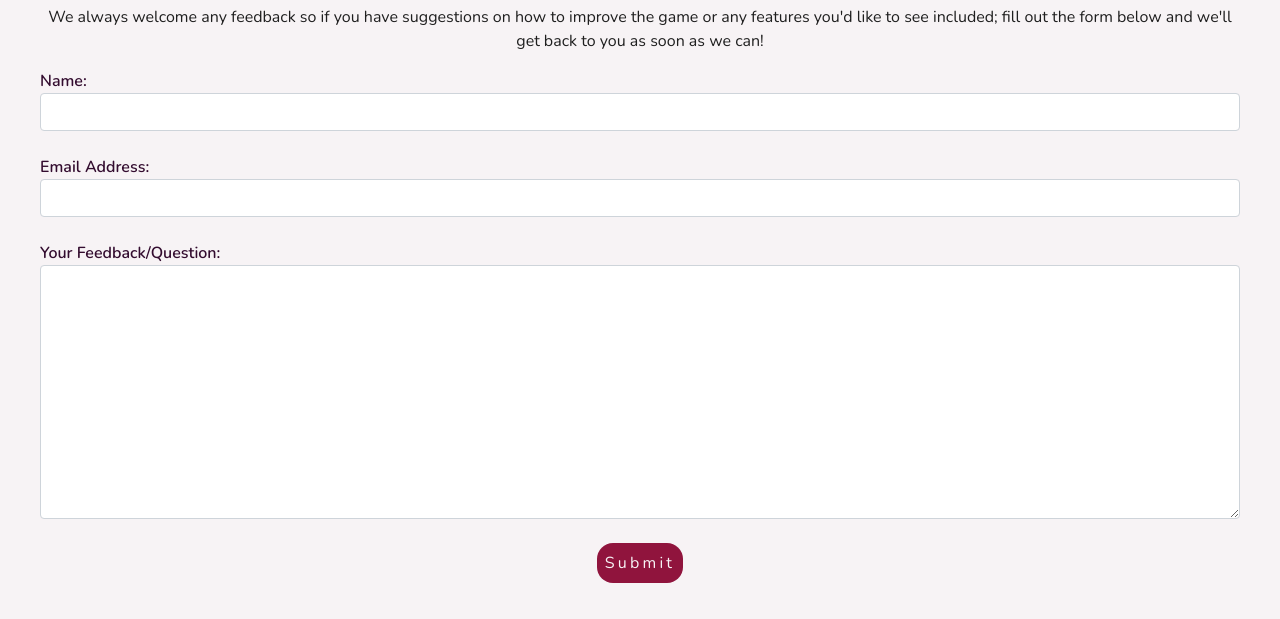
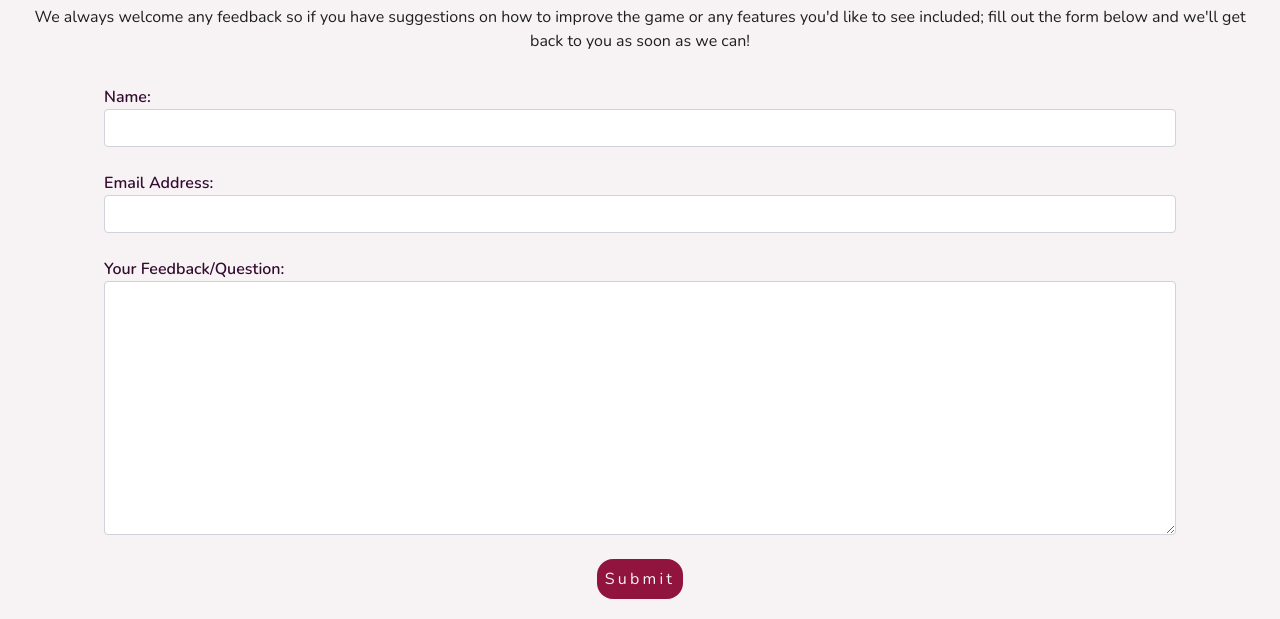
Before and after one commit to Code-Institute-Submissions/ms2-matchthepairs, a plain HTML site: page contact.html in a window 1280 px wide. Shown: the part 333-952 px from the top of the page. Drawn offline with nearby package versions, Linux system fonts and the light colour scheme.

Commit message:
add media query to adjust contact form paddings on medium screen sizes

```diff
--- a/assets/css/style.css
+++ b/assets/css/style.css
@@ -147,7 +147,11 @@ h2 {
 
 .contact-form {
     text-align: center;
-    padding: 1.5rem 2.5rem 2.5rem 2.5rem;
+    padding: 1.5rem 1.5rem 2rem 1.5rem;
+}
+
+.form-group {
+    padding: 1rem;
 }
 
 label {
@@ -211,6 +215,10 @@ label {
     #logo {
         height: 5rem;
     }
+    .form-group {
+        padding-left: 5rem;
+        padding-right: 5rem;
+    }
 }
 
 @media only screen and (min-width: 992px) {
```
